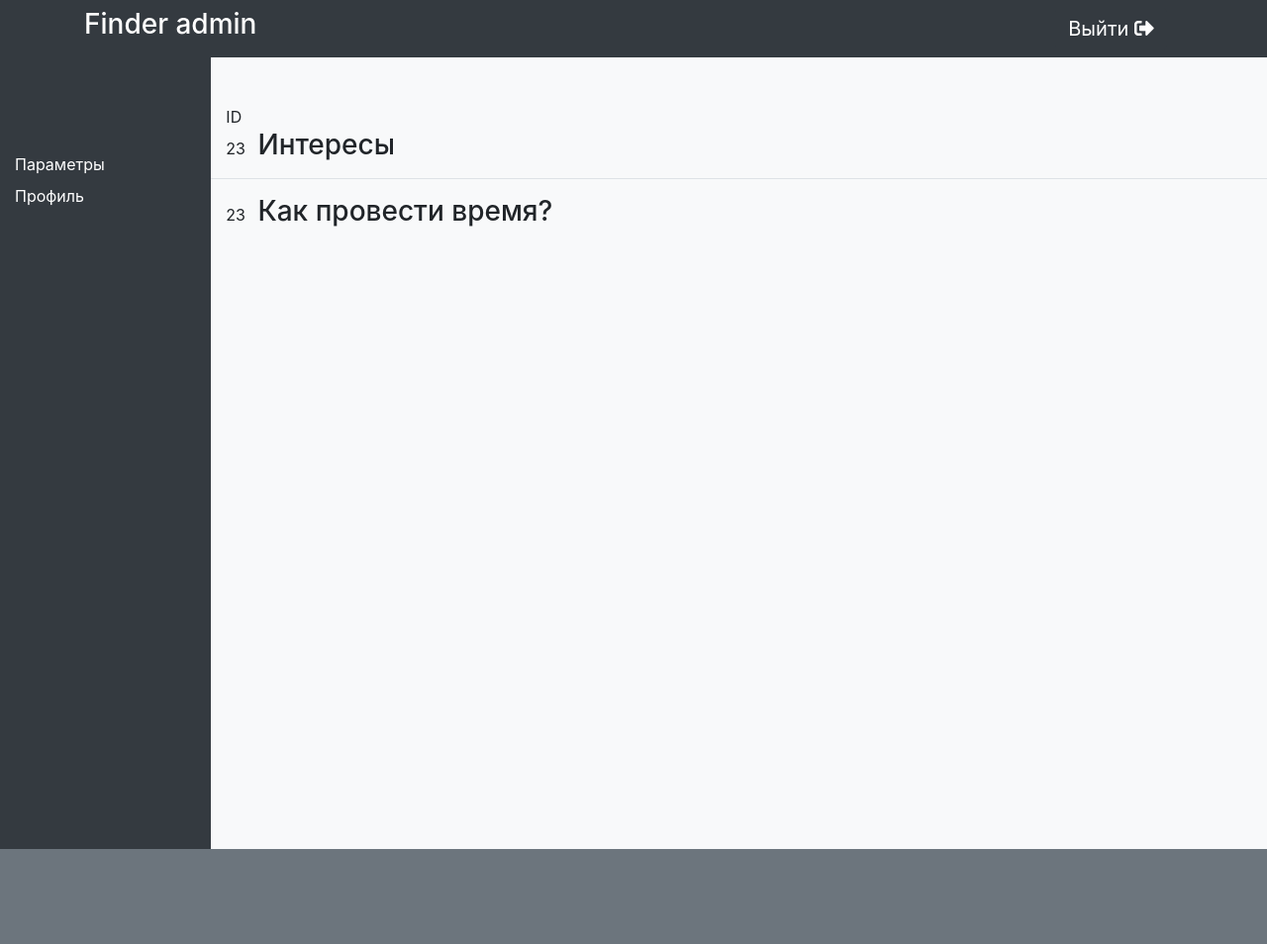
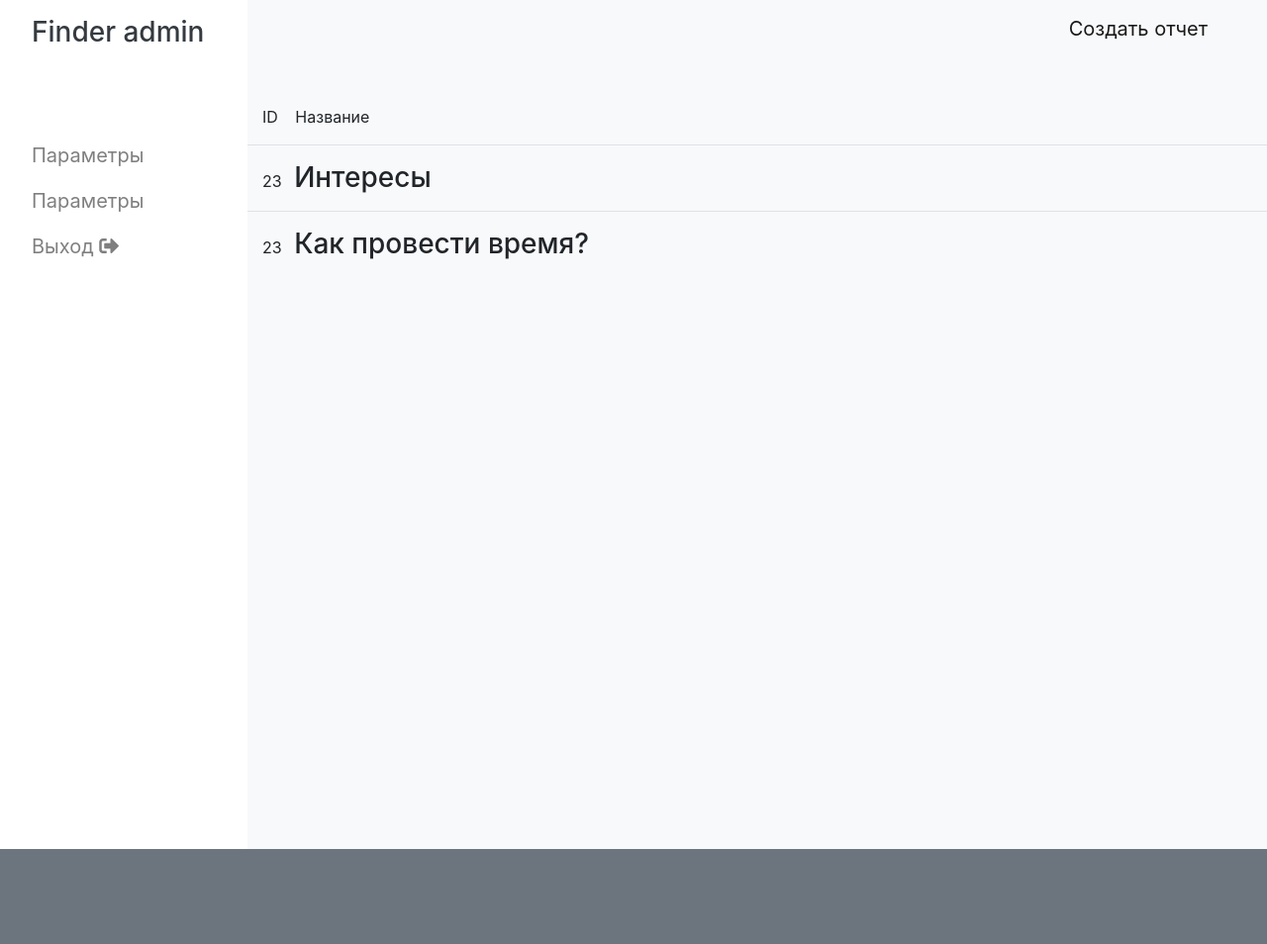
Before and after one commit to lusyio/finder-admin, a PHP site: page / in a window 1280 px wide. Shown: the whole page at 99% size. Run offline with PHP 8.4, Linux system fonts and the light colour scheme; some libraries are stand-ins or nearby versions.

Commit message:
добавил стили

```diff
--- a/index.php
+++ b/index.php
@@ -9,42 +9,60 @@
     <link rel="stylesheet" href="https://stackpath.bootstrapcdn.com/bootstrap/4.3.1/css/bootstrap.min.css"
           integrity="sha384-ggOyR0iXCbMQv3Xipma34MD+dH/1fQ784/j6cY/iJTQUOhcWr7x9JvoRxT2MZw1T" crossorigin="anonymous">
     <link rel="stylesheet" href="https://cdnjs.cloudflare.com/ajax/libs/font-awesome/5.11.2/css/all.min.css">
+    <link rel="stylesheet" href="/style.css">
 
     <title>Finder Admin</title>
 </head>
-<body>
-<header class="site-header navbar-static-top navbar-light" role="banner">
-    <nav class="navbar navbar-dark bg-dark">
-        <div class="container justify-content-between">
-            <a href="/" class="text-white h3">
+<body class="d-block">
+<nav class="navbar navbar-vertical fixed-left navbar-expand-md navbar-light">
+    <div class="container-fluid">
+        <a href="/" class="h3 text-dark nav-link pl-2">
             Finder admin
         </a>
-            <a class="navbar-brand btn btn-dark" href="#">Выйти <i class="fas fa-sign-out-alt"></i></a>
+        <div class="left-menu pt-5">
+            <ul class="navbar-brand navbar-nav text-left">
+                <li class="nav-item">
+                    <a class="nav-link" href="#">
+                        Параметры
+                    </a>
+                </li>
+                <li class="nav-item">
+                    <a class="nav-link" href="#">
+                        Параметры
+                    </a>
+                </li>
+                <li class="nav-item">
+                    <a class="nav-link" href="#">
+                        Выход <i class="fas fa-sign-out-alt"></i>
+                    </a>
+                </li>
+            </ul>
+        </div>
+    </div>
+</nav>
+<div class="main-content">
+    <header class="site-header navbar-static-top navbar-light" role="banner">
+        <nav class="navbar navbar-light bg-light">
+            <div class="container justify-content-end">
+                <a class="navbar-brand btn btn-light" href="#">Создать отчет</a>
             </div>
         </nav>
     </header>
     <div class="container-fluid">
         <div class="row">
-        <div class="col-md-2 col-12 bg-dark">
-            <nav id="sidebar">
-                <ul class="list-unstyled components pt-5 mt-5">
-                    <li class="nav-item pb-2"><a class="text-white" href="#">Параметры</a>
-                    </li>
-                    <li class="nav-item pb-2"><a class="text-white" href="#">Профиль</a></li>
-                </ul>
-            </nav>
-        </div>
-        <div class="col-md-10 col-12 bg-light pb-5" style="min-height: 100vh">
-
+            <div class="col-12 bg-light pb-5" style="min-height: 100vh">
                 <div class="row pt-5 pb-3">
                     <div class="col">
                         <div class="row">
-                        <div class="col">
-                            ID
+                            <div class="col border-bottom pb-3">
+                                <span style="margin-right: 13px;">ID</span>
+                                <span>Название</span>
                             </div>
                         </div>
+                        <div class="pt-3">
                             <span class="for-id mr-2">23</span>
                             <span class="h3" data-toggle="collapse" href="#collapseInterests">Интересы</span>
+                        </div>
                     </div>
                 </div>
                 <div class="collapse" id="collapseInterests">
@@ -65,31 +83,39 @@
                                     <li class="pt-1 pb-1 mt-1 mb-1 item__sport">
                                         <span class="for-id mr-2">23</span>
                                         Легкая атлетика
-                                    <button class="btn btn-light change-item"><i class="fas fa-pencil-alt"></i></button>
-                                    <button class="btn btn-light delete-item"><i class="fas fa-minus-circle"></i></button>
+                                        <button class="btn btn-light change-item"><i class="fas fa-pencil-alt"></i>
+                                        </button>
+                                        <button class="btn btn-light delete-item"><i class="fas fa-minus-circle"></i>
+                                        </button>
                                     </li>
                                     <li class="pt-1 pb-1 mt-1 mb-1 item__sport">
                                         <span class="for-id mr-2">23</span>
                                         Йога
-                                    <button class="btn btn-light change-item"><i class="fas fa-pencil-alt"></i></button>
+                                        <button class="btn btn-light change-item"><i class="fas fa-pencil-alt"></i>
+                                        </button>
 
-                                    <button class="btn btn-light delete-item"><i class="fas fa-minus-circle"></i></button>
+                                        <button class="btn btn-light delete-item"><i class="fas fa-minus-circle"></i>
+                                        </button>
 
                                     </li>
                                     <li class="pt-1 pb-1 mt-1 mb-1 item__sport">
                                         <span class="for-id mr-2">23</span>
                                         Командные виды спорта
-                                    <button class="btn btn-light change-item"><i class="fas fa-pencil-alt"></i></button>
+                                        <button class="btn btn-light change-item"><i class="fas fa-pencil-alt"></i>
+                                        </button>
 
-                                    <button class="btn btn-light delete-item"><i class="fas fa-minus-circle"></i></button>
+                                        <button class="btn btn-light delete-item"><i class="fas fa-minus-circle"></i>
+                                        </button>
 
                                     </li>
                                     <li class="pt-1 pb-1 mt-1 mb-1 item__sport">
                                         <span class="for-id mr-2">23</span>
                                         Шпагат растяжка пилатес
-                                    <button class="btn btn-light change-item"><i class="fas fa-pencil-alt"></i></button>
+                                        <button class="btn btn-light change-item"><i class="fas fa-pencil-alt"></i>
+                                        </button>
 
-                                    <button class="btn btn-light delete-item"><i class="fas fa-minus-circle"></i></button>
+                                        <button class="btn btn-light delete-item"><i class="fas fa-minus-circle"></i>
+                                        </button>
 
                                     </li>
                                 </ul>
@@ -264,9 +290,11 @@
                                 <div class="row mt-3">
                                     <div class="col-lg-6 offset-lg-3 col-12 offset-0">
                                         <div class="input-group">
-                                        <input id="workField" type="text" class="form-control" placeholder="Название">
+                                            <input id="workField" type="text" class="form-control"
+                                                   placeholder="Название">
                                             <div class="input-group-append">
-                                            <button class="btn btn-outline-secondary" type="button" id="addWorkField">
+                                                <button class="btn btn-outline-secondary" type="button"
+                                                        id="addWorkField">
                                                     Добавить
                                                 </button>
                                             </div>
@@ -347,9 +375,11 @@
                                 <div class="row mt-3">
                                     <div class="col-lg-6 offset-lg-3 col-12 offset-0">
                                         <div class="input-group">
-                                        <input id="badHabit" type="text" class="form-control" placeholder="Название">
+                                            <input id="badHabit" type="text" class="form-control"
+                                                   placeholder="Название">
                                             <div class="input-group-append">
-                                            <button class="btn btn-outline-secondary" type="button" id="addBadHabit">
+                                                <button class="btn btn-outline-secondary" type="button"
+                                                        id="addBadHabit">
                                                     Добавить
                                                 </button>
                                             </div>
@@ -435,7 +465,8 @@
                                         </button>
                                         <div class="collapse" id="collapseAllSeasonFilm">
                                             <ul class="list-unstyled film-season-container">
-                                            <li class="pt-1 pb-1 mt-1 mb-1 item__film-season"><span class="for-id mr-2">23</span>
+                                                <li class="pt-1 pb-1 mt-1 mb-1 item__film-season"><span
+                                                            class="for-id mr-2">23</span>
                                                     Сходить в кино
                                                 </li>
                                             </ul>
@@ -516,13 +547,16 @@
                                         </button>
                                         <div class="collapse" id="collapseAllSeasonFood">
                                             <ul class="list-unstyled food-season-container">
-                                            <li class="pt-1 pb-1 mt-1 mb-1 item__food-season"><span class="for-id mr-2">23</span>
+                                                <li class="pt-1 pb-1 mt-1 mb-1 item__food-season"><span
+                                                            class="for-id mr-2">23</span>
                                                     Покушать роллы и суши
                                                 </li>
-                                            <li class="pt-1 pb-1 mt-1 mb-1 item__food-season"><span class="for-id mr-2">23</span>
+                                                <li class="pt-1 pb-1 mt-1 mb-1 item__food-season"><span
+                                                            class="for-id mr-2">23</span>
                                                     Попить кофе
                                                 </li>
-                                            <li class="pt-1 pb-1 mt-1 mb-1 item__food-season"><span class="for-id mr-2">23</span>
+                                                <li class="pt-1 pb-1 mt-1 mb-1 item__food-season"><span
+                                                            class="for-id mr-2">23</span>
                                                     Продегустировать разное
                                                     пиво
                                                 </li>
@@ -690,7 +724,8 @@
                                 <div class="row pt-3 pb-3 border-top">
                                     <div class="col">
                                         <span class="for-id mr-2">23</span>
-                                    <span class="h5" data-toggle="collapse" href="#collapseAllSeasonSelfdevelopment">
+                                        <span class="h5" data-toggle="collapse"
+                                              href="#collapseAllSeasonSelfdevelopment">
                                         Саморазвитие
                                     </span>
                                         <button class="ml-2 btn btn-sm btn-light change">
@@ -717,7 +752,8 @@
                                             <div class="row mt-3">
                                                 <div class="col-lg-6 offset-lg-3 col-12 offset-0">
                                                     <div class="input-group">
-                                                    <input id="selfdevelopmentSeason" type="text" class="form-control"
+                                                        <input id="selfdevelopmentSeason" type="text"
+                                                               class="form-control"
                                                                placeholder="Название">
                                                         <div class="input-group-append">
                                                             <button class="btn btn-outline-secondary" type="button"
@@ -905,6 +941,7 @@
             </div>
         </div>
     </div>
+</div>
 
 <footer class="footer mt-auto bg-secondary py-5">
 </footer>
--- /dev/null
+++ b/style.css
@@ -0,0 +1,45 @@
+.main-content {
+    margin-left: 250px;
+}
+
+.navbar-vertical.navbar-expand-md {
+    display: block;
+    position: fixed;
+    top: 0;
+    bottom: 0;
+    width: 100%;
+    max-width: 250px;
+    padding-left: 1.5rem;
+    padding-right: 1.5rem;
+    overflow-y: auto;
+}
+
+.navbar-vertical.navbar-expand-md .navbar-brand {
+    display: block;
+    text-align: center;
+    padding-top: 1.25rem;
+    padding-bottom: 1.25rem;
+}
+
+.navbar-vertical .container-fluid{
+    flex-direction: column;
+    align-items: stretch;
+    min-height: 100%;
+    padding-left: 0;
+    padding-right: 0;
+}
+
+.left-menu {
+    flex: 1;
+    display: flex;
+    flex-direction: column;
+    align-items: stretch;
+    margin-left: -1.5rem;
+    margin-right: -1.5rem;
+    padding-left: 1.5rem;
+    padding-right: 1.5rem;
+}
+
+[data-toggle="collapse"]:hover{
+    cursor: pointer;
+}
```
Lines whose indentation alone changed are shown as unchanged.
